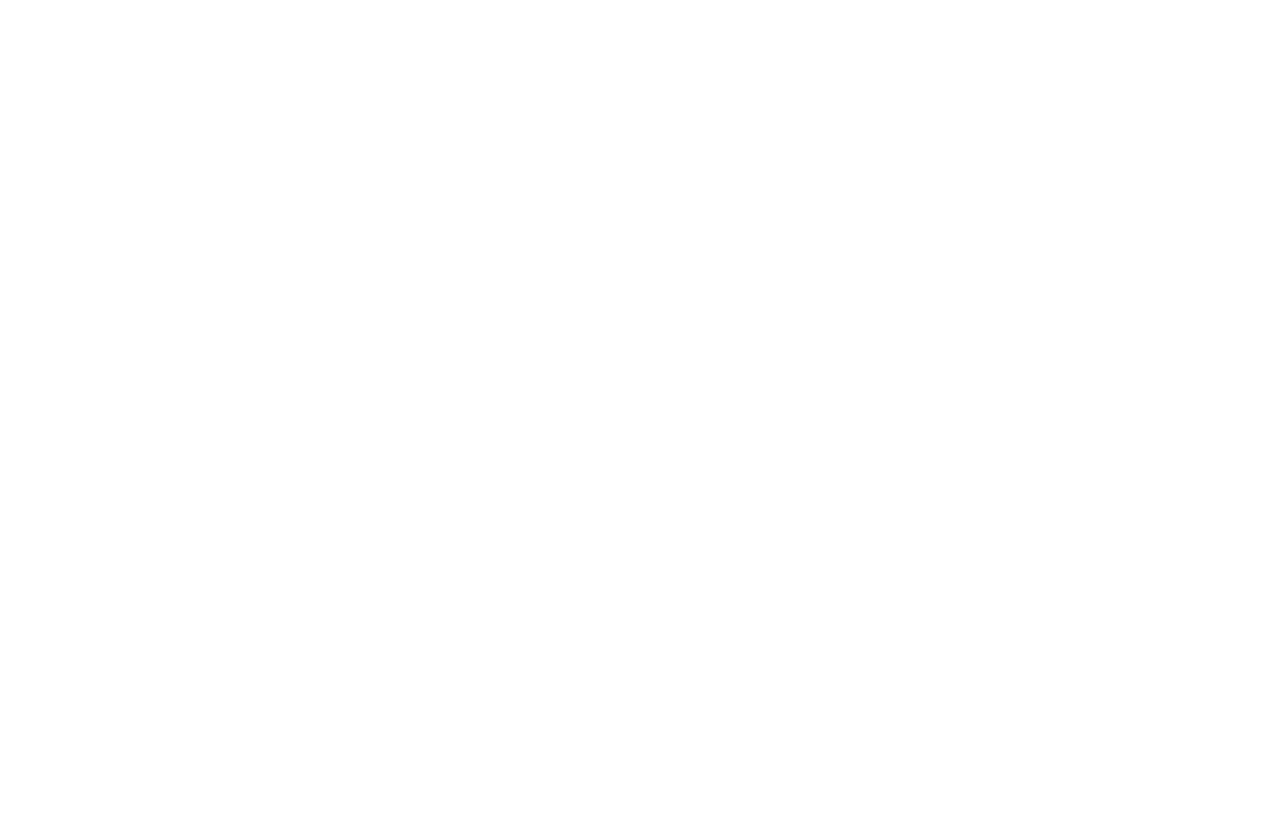
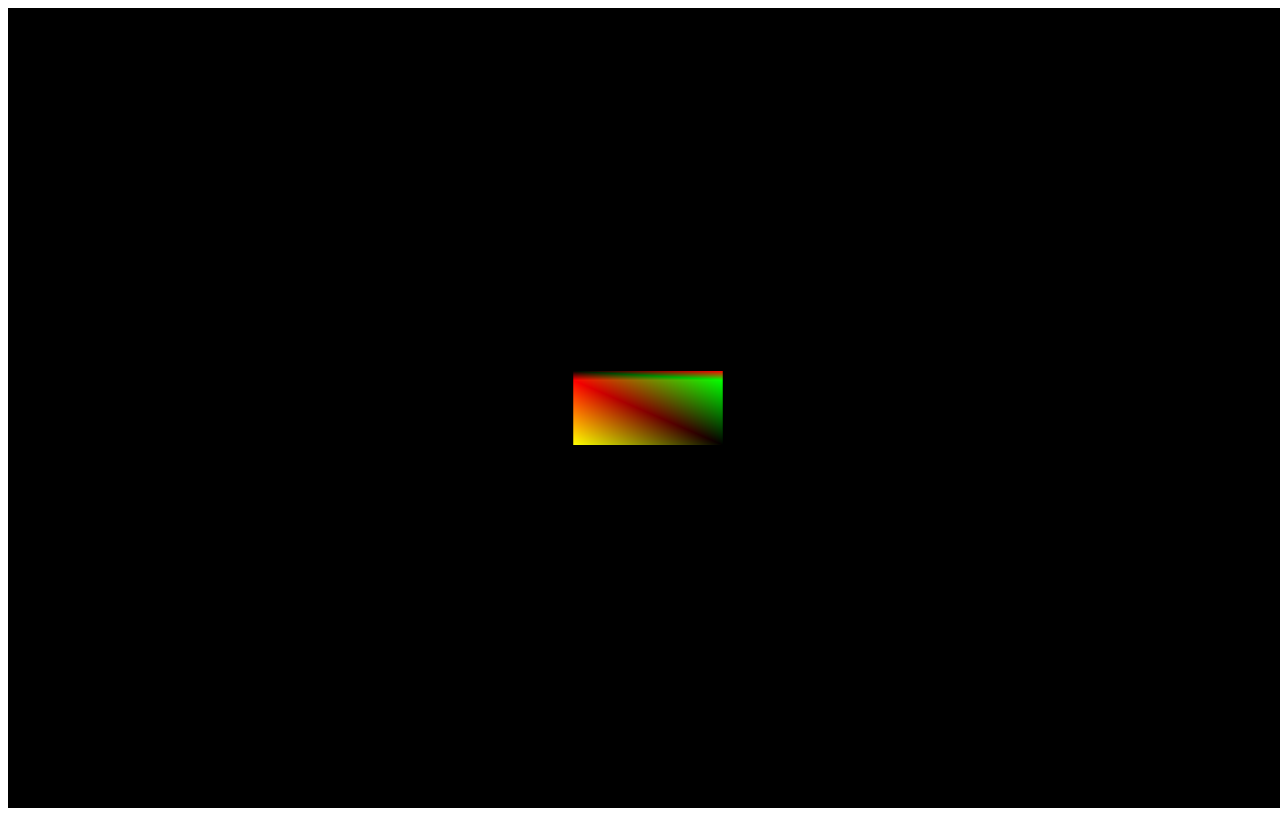
Before and after one commit to kiakalani/PersonalWebPage, a plain HTML site: page index.html in a window 1280 px wide. Drawn offline with Linux system fonts and the light colour scheme.

Commit message:
Added some basic webgl

```diff
--- a/index.html
+++ b/index.html
@@ -5,8 +5,12 @@
     <meta http-equiv="X-UA-Compatible" content="IE=edge">
     <meta name="viewport" content="width=device-width, initial-scale=1.0">
     <title>Document</title>
+
 </head>
 <body>
+    <canvas id="gl_Canvas" width="640" height="480"></canvas>
+    <script src="src/componentType.js"></script>
 
+    <script src="src/index.js"></script>
 </body>
 </html>
--- /dev/null
+++ b/src/componentType.js
@@ -0,0 +1,445 @@
+
+class Matrix4
+{
+
+    constructor()
+    {
+        this.mat = [];
+        for (let i = 0; i < 16; ++i)
+        {
+            if (i % 5 == 0)
+            this.mat.push(1.0);
+            else this.mat.push(0.0);
+        }
+    }
+
+
+    copy()
+    {
+        let m = new Matrix4();
+        for (let i = 0; i < 16; ++i) m.mat[i] = this.mat[i];
+        return m;
+    }
+
+
+    multiply(aMat)
+    {
+
+
+        let mult_mat = Vector.vec3_zero().as_scale_matrix();
+        for (let r = 0; r < 4; ++r)
+        {
+            for (let c = 0; c < 4; ++c)
+            {
+                for (let i = 0; i < 4; ++i)
+                {
+                    mult_mat.mat[r * 4 + c] += this.mat[i * 4 + c] * aMat.mat[r * 4 + i];
+                }
+            }
+        }
+        return mult_mat;
+    }
+
+
+    set(r, c, val)
+    {
+        this.mat[r * 4 + c] = val;
+    }
+
+
+}
+class Vector
+{
+    constructor(size)
+    {
+        this.vecs = [];
+        for (let i = 0; i < size; i++)
+        {
+            this.vecs.push(0);
+        }
+    }
+    static vec3_zero()
+    {
+        return new Vector(3);
+    }
+
+    static vec3_one()
+    {
+        let v = new Vector(3);
+        for (let i = 0; i < 3; ++i) v.vecs[i] = 1.0;
+        return v;
+    }
+
+    dot(another)
+    {
+        let sum = 0.0;
+        for (let i = 0; i < this.vecs.length; ++i)
+        {
+            sum += another.vecs[i] * this.vecs[i];
+        }
+        return sum;
+    }
+
+
+
+
+    plus(another)
+    {
+        let vec = new Vector(this.vecs.length);
+        for (let i = 0; i < vec.vecs.length; i++)
+            vec.vecs[i] = this.vecs[i] + another.vecs[i];
+        return vec;
+    }
+
+    minus(another)
+    {
+        let vec = new Vector(this.vecs.length);
+        for (let i = 0; i < vec.vecs.length; i++)
+            vec.vecs[i] = this.vecs[i] - another.vecs[i];
+        return vec;
+    }
+
+    multiply(another)
+    {
+        let vec = new Vector(this.vecs.length);
+
+        if (typeof another == Vector)
+        {
+            for (let i = 0; i < vec.vecs.length; ++i) vec.vecs[i] = this.vecs[i] * another.vecs[i];
+            return vec;
+        }
+        for (let i = 0; i < this.vecs.length; ++i)
+            vec[i] = this.vecs[i] * another;
+        return vec;
+    }
+
+    last_n(n)
+    {
+        let a = [];
+        for (let i = this.vecs.length - n; i < this.vecs.length; ++i) a.push(this.vecs[i]);
+        let v = new Vector(a.length);
+        v.vecs = a;
+        return v;
+    }
+
+    divide(another)
+    {
+        let vec = new Vector(this.vecs.length);
+
+        if (typeof another == Vector)
+        {
+            for (let i = 0; i < vec.vecs.length; ++i) vec.vecs[i] = this.vecs[i] / another.vecs[i];
+            return vec;
+        }
+        for (let i = 0; i < this.vecs.length; ++i)
+        {
+            vec[i] = this.vecs[i] / another;
+        }
+
+        return vec;
+    }
+
+    length_pow2()
+    {
+        let sum = 0.0;
+        for (let i = 0; i < this.vecs.length; ++i)
+
+        {
+
+            sum += this.vecs[i] * this.vecs[i];
+
+        }
+        return sum;
+    }
+
+    length()
+    {
+
+        return Math.sqrt(this.length_pow2());
+    }
+
+    copy()
+    {
+        let vec = new Vector(this.vecs.length);
+        for (let i = 0; i < this.vecs.length; ++i)
+            vec.vecs[i] = this.vecs[i];
+        return vec;
+    }
+
+    normalize()
+    {
+        let len = this.length();
+        if (len <= 0.0) return Vector.vec3_zero();
+        let cp = this.copy();
+        for (let i = 0; i < cp.length; ++i) cp.vecs[i] /= len;
+        return cp;
+    }
+
+    set_pos(i, x)
+    {
+        this.vecs[i] = x;
+    }
+
+    get_pos(i)
+    {
+        return this.vecs[i];
+    }
+
+    cross(another)
+    {
+        if (this.vecs.length != 3) return this.copy();
+
+        let v = new Vector(3);
+        v.vecs[0] = this.vecs[1] * another.vecs[2] - this.vecs[2] * another.vecs[1];
+        v.vecs[1] = this.vecs[2] * another.vecs[0] - this.vecs[0] * another.vecs[2];
+        v.vecs[2] = this.vecs[0] * another.vecs[1] - this.vecs[1] * another.vecs[0];
+        return v;
+    }
+
+
+    as_transform_matrix()
+    {
+        let mat = new Matrix4();
+        mat.mat[12] = this.vecs[0];
+        mat.mat[13] = this.vecs[1];
+        if (this.vecs.length > 2)
+        {
+            mat.mat[14] = this.vecs[2];
+        }
+        return mat;
+    }
+
+    as_scale_matrix()
+    {
+        let mat = new Matrix4();
+        mat.mat[0] = this.vecs[0];
+        mat.mat[5] = this.vecs[1];
+        if (this.vecs.length > 2)
+        {
+            mat.mat[10] = this.vecs[2];
+        }
+        return mat;
+    }
+
+
+}
+
+
+
+class Quaternion
+{
+    constructor()
+    {
+        this.rotation = new Vector(4);
+        this.rotation.vecs[0] = 1.0;
+    }
+
+
+    static angleAxis(a, x, y, z)
+    {
+        let q = new Quaternion();
+        q.rotation.vecs[0] = Math.cos(a * 0.5);
+        let s = Math.sin(a * 0.5);
+        q.rotation.vecs[1] = x * s;
+        q.rotation.vecs[2] = y * s;
+        q.rotation.vecs[3] = z * s;
+
+        return q;
+
+    }
+
+
+    copy()
+    {
+        let q = new Quaternion();
+        q.rotation.vecs[0] = this.rotation.vecs[0];
+        q.rotation.vecs[1] = this.rotation.vecs[1];
+        q.rotation.vecs[2] = this.rotation.vecs[2];
+        q.rotation.vecs[3] = this.rotation.vecs[3];
+
+        return q;
+    }
+
+
+    normalize()
+    {
+        if (this.rotation.length() <= 0.0)
+        {
+            return new Quaternion();
+        }
+        let q = this.copy();
+
+        let len = q.rotation.length();
+        for (let i = 0; i < 4; ++i) q.rotation[i] /= len;
+        return q;
+    }
+
+    multiply(aQuat)
+    {
+        let q = new Quaternion();
+
+        q.rotation.vecs[0] = this.rotation.vecs[0] * aQuat.rotation.vecs[0] - this.rotation.vecs[1] * aQuat.rotation.vecs[1] - this.rotation.vecs[2] * aQuat.rotation.vecs[2] - this.rotation.vecs[3] * aQuat.rotation.vecs[3];
+        q.rotation.vecs[1] = this.rotation.vecs[0] * aQuat.rotation.vecs[1] + this.rotation.vecs[1] * aQuat.rotation.vecs[0] + this.rotation.vecs[2] * aQuat.rotation.vecs[3] - this.rotation.vecs[3] * aQuat.rotation.vecs[2];
+        q.rotation.vecs[2] = this.rotation.vecs[0] * aQuat.rotation.vecs[2] + this.rotation.vecs[2] * aQuat.rotation.vecs[0] + this.rotation.vecs[3] * aQuat.rotation.vecs[1] - this.rotation.vecs[1] * aQuat.rotation.vecs[3];
+        q.rotation.vecs[3] = this.rotation.vecs[0] * aQuat.rotation.vecs[3] + this.rotation.vecs[3] * aQuat.rotation.vecs[0] + this.rotation.vecs[1] * aQuat.rotation.vecs[2] - this.rotation.vecs[2] * aQuat.rotation.vecs[1];
+        return q;
+    }
+
+
+    get_mat4()
+    {
+        // Result[0][0] = T(1) - T(2) * (qyy +  qzz);
+		// Result[0][1] = T(2) * (qxy + qwz);
+		// Result[0][2] = T(2) * (qxz - qwy);
+
+		// Result[1][0] = T(2) * (qxy - qwz);
+		// Result[1][1] = T(1) - T(2) * (qxx +  qzz);
+		// Result[1][2] = T(2) * (qyz + qwx);
+
+		// Result[2][0] = T(2) * (qxz + qwy);
+		// Result[2][1] = T(2) * (qyz - qwx);
+		// Result[2][2] = T(1) - T(2) * (qxx +  qyy);
+        let mat = new Matrix4();
+        mat.mat[0] = 1.0 - 2.0 * (this.rotation.vecs[2] * this.rotation.vecs[2] + this.rotation.vecs[3] * this.rotation.vecs[3]);
+        mat.mat[1] = 2.0 * (this.rotation.vecs[1] * this.rotation.vecs[2] + this.rotation.vecs[0] * this.rotation.vecs[3]);
+        mat.mat[2] = 2.0 * (this.rotation.vecs[1] * this.rotation.vecs[3] - this.rotation.vecs[2] * this.rotation.vecs[0]);
+
+        mat.mat[4] = 2.0 * this.rotation.vecs[1] * this.rotation.vecs[2] - 2.0 * this.rotation.vecs[3] * this.rotation.vecs[0];
+        mat.mat[5] = 1.0 - 2.0 * (this.rotation.vecs[1] * this.rotation.vecs[1] + this.rotation.vecs[3] * this.rotation.vecs[3]);
+        mat.mat[6] = 2.0 * this.rotation.vecs[2] * this.rotation.vecs[3] + 2.0 * this.rotation.vecs[1] * this.rotation.vecs[0];
+
+
+        mat.mat[8] = 2.0 * (this.rotation.vecs[1] * this.rotation.vecs[3] + this.rotation.vecs[2] * this.rotation.vecs[0]);
+        mat.mat[9] = 2.0 * (this.rotation.vecs[2] * this.rotation.vecs[3] - this.rotation.vecs[1] * this.rotation.vecs[0]);
+        mat.mat[10] = 1.0 - 2.0 * (this.rotation.vecs[1] * this.rotation.vecs[1] + this.rotation.vecs[2] * this.rotation.vecs[2]);
+        return mat;
+    }
+
+
+}
+
+class ComponentType
+{
+    constructor(shader, texture, shape)
+    {
+        this.shader = shader;
+        this.texture = texture;
+        this.shape = shape;
+        this.position = Vector.vec3_zero();
+        this.rotation = new Quaternion();
+        this.scale = Vector.vec3_one();
+    }
+
+
+    render(gl, camera)
+    {
+
+        gl.useProgram(this.shader);
+        let vpos = gl.getAttribLocation(this.shader, "vertex");
+        gl.vertexAttribPointer(vpos, 3, gl.FLOAT, false, 20, 0);
+        let upos = gl.getAttribLocation(this.shader, "uv_val");
+        gl.vertexAttribPointer(upos, 2, gl.FLOAT, false, 20, 12);
+        gl.enableVertexAttribArray(0);
+        gl.enableVertexAttribArray(1);
+
+        gl.useProgram(this.shader);
+
+        camera.render(gl, this.shader);
+        gl.uniformMatrix4fv(gl.getUniformLocation(this.shader, "transformation_mat"), false,
+         new Float32Array(this.position.as_transform_matrix().multiply(this.rotation.get_mat4()).multiply(this.scale.as_scale_matrix()).mat));
+        gl.bindBuffer(gl.ARRAY_BUFFER, this.shape.vbo);
+        gl.bindBuffer(gl.ELEMENT_ARRAY_BUFFER, this.shape.ebo);
+
+
+        gl.drawElements(gl.TRIANGLES, this.shape.size, gl.UNSIGNED_SHORT, 0);
+
+
+
+        (this.rotation.multiply(Quaternion.angleAxis(0.1, 0.0, 0.0, 1.0)).normalize());
+        this.rotation = this.rotation.multiply(Quaternion.angleAxis(0.01, 1.0, 0.0, 0.0));
+
+
+
+
+
+    }
+}
+
+
+
+class Camera
+{
+    constructor()
+    {
+        this.position = new Vector(3);
+        this.forward = new Vector(3);
+        this.forward.vecs[2] = 1.0;
+        this.up = new Vector(3);
+        this.up.vecs[1] = 1.0;
+        this.right = this.up.cross(this.forward);
+        this.c_up = this.forward.cross(this.right).normalize();
+        console.log(this.get_view_mat());
+        this.position.vecs[2] = 0.3;
+    }
+
+
+
+
+
+
+    render(gl, shader)
+    {
+        gl.uniformMatrix4fv(gl.getUniformLocation(shader, "view_mat"), false,
+         new Float32Array(this.get_view_mat().mat));
+
+
+
+
+    }
+
+    get_view_mat()
+    {
+
+        let fwd = this.forward.minus(this.position).normalize();
+        let rgt = this.up.cross(fwd);
+        let up = fwd.cross(rgt);
+
+        let fmat = new Matrix4();
+        fmat.mat[0] = rgt.vecs[0];
+        fmat.mat[4] = rgt.vecs[1];
+        fmat.mat[8] = rgt.vecs[2];
+
+        fmat.mat[1] = up.vecs[0];
+        fmat.mat[5] = up.vecs[1];
+        fmat.mat[9] = up.vecs[2];
+
+        fmat.mat[2] = fwd.vecs[0];
+        fmat.mat[6] = fwd.vecs[1];
+        fmat.mat[10] = fwd.vecs[2];
+
+        fmat.mat[12] = rgt.dot(this.position) * -1.0;
+        fmat.mat[13] = up.dot(this.position) * -1.0;
+        fmat.mat[14] = fwd.dot(this.position) * -1.0;
+        return fmat;
+    }
+
+
+    key_pressed(event)
+    {
+        if (event.key == 'w')
+        {
+            this.position.vecs[2] += 0.01;
+        }
+
+        if (event.key == 's')
+        {
+            this.position.vecs[2] -= 0.01;
+        }
+    }
+
+
+    key_released(event)
+    {
+
+    }
+}
--- /dev/null
+++ b/src/index.js
@@ -0,0 +1,183 @@
+let webgl_instance;
+
+function key_pressed(event)
+{
+    webgl_instance.camera.key_pressed(event);
+}
+
+
+function key_released(event)
+{
+    webgl_instance.camera.key_released(event);
+}
+
+document.addEventListener('keyup', key_released, false);
+document.addEventListener('keydown', key_released, false);
+class WebGlSrc
+{
+    constructor()
+    {
+        let canvas = document.querySelector("#gl_Canvas");
+        canvas.width = window.innerWidth;
+        canvas.height = window.innerHeight;
+        this.gl = canvas.getContext("webgl");
+        if (!this.gl) {
+            document.write("<h1> WebGL is not supported by your system</h1>");
+            return;
+        }
+
+
+
+        this.sampleShader = this.create_shader(
+        `
+#version 100
+
+attribute vec3 vertex;
+attribute vec2 uv_val;
+
+varying vec2 uv_interp;
+varying vec3 pos;
+
+uniform mat4 transformation_mat;
+uniform mat4 view_mat;
+
+void main()
+{
+    uv_interp = uv_val;
+    pos = vertex;
+    gl_Position = view_mat * transformation_mat * vec4(vertex, 1.0);
+}
+        `,
+
+        `
+#version 100
+varying highp vec2 uv_interp;
+varying highp vec3 pos;
+
+void main()
+{
+    gl_FragColor = vec4(uv_interp.xy, 0.0, 1.0);
+}
+        `);
+        this.sampleBuffers = this.create_cube_buffer();
+        this.test_item = new ComponentType(this.sampleShader, null, this.sampleBuffers);
+        this.camera = new Camera();
+
+
+
+
+
+    }
+
+
+
+
+
+    create_cube_buffer()
+    {
+        return this.create_buffer(
+            [
+                -0.5, -0.5, -0.5,  0.0, 0.0,
+                -0.5, 0.5, -0.5,   0.0, 1.0,
+                0.5, 0.5, -0.5,    1.0, 1.0,
+                0.5, -0.5, -0.5,   1.0, 0.0,
+                -0.5, -0.5, 0.5,   1.0, 0.0,
+                -0.5, 0.5, 0.5,    1.0, 1.0,
+                0.5, 0.5, 0.5,     0.0, 0.0,
+                0.5, -0.5, 0.5,    0.0, 1.0
+            ],
+            [
+                0, 1, 2,
+                0, 2, 3,
+                0, 4, 1,
+                4, 1, 5,
+                5, 1, 2,
+                5, 2, 6,
+                4, 5, 6,
+                4, 6, 7,
+                2, 3, 7,
+                2, 7, 6,
+                4, 0, 7,
+                0, 3, 7
+            ]
+        )
+    }
+
+    create_shader(vert, frag)
+    {
+        let vs = this.gl.createShader(this.gl.VERTEX_SHADER);
+        //console.log(this.gl.GL_VERTEX_SHADER, this.gl.createShader);
+        this.gl.shaderSource(vs, vert);
+        this.gl.compileShader(vs);
+        if (!this.gl.getShaderParameter(vs, this.gl.COMPILE_STATUS))
+        {
+            console.log("Vertex shader error\n",this.gl.getShaderInfoLog(vs));
+            this.gl.deleteShader(vs);
+            return;
+        }
+
+        let fs = this.gl.createShader(this.gl.FRAGMENT_SHADER);
+        this.gl.shaderSource(fs, frag);
+        this.gl.compileShader(fs);
+        if (!this.gl.getShaderParameter(fs, this.gl.COMPILE_STATUS))
+        {
+            console.log("fragment shader error\n", this.gl.getShaderInfoLog(fs));
+            this.gl.deleteShader(vs);
+            this.gl.deleteShader(fs);
+            return;
+        }
+
+
+        let program = this.gl.createProgram();
+        this.gl.attachShader(program, vs);
+        this.gl.attachShader(program, fs);
+        this.gl.linkProgram(program);
+        console.log(this.gl.getProgramParameter(program, this.gl.LINK_STATUS));
+
+        if (!this.gl.getProgramParameter(program, this.gl.LINK_STATUS))
+        {
+            console.log("LINKING ERROR", this.gl.getProgramInfoLog(program));
+            return;
+        }
+        return program;
+    }
+
+    create_buffer(vertices, indices)
+    {
+        let vbo = this.gl.createBuffer();
+        let ebo = this.gl.createBuffer();
+        this.gl.bindBuffer(this.gl.ARRAY_BUFFER, vbo);
+        this.gl.bufferData(this.gl.ARRAY_BUFFER, new Float32Array(vertices), this.gl.STATIC_DRAW);
+        this.gl.bindBuffer(this.gl.ELEMENT_ARRAY_BUFFER, ebo);
+        this.gl.bufferData(this.gl.ELEMENT_ARRAY_BUFFER, new Uint16Array(indices), this.gl.STATIC_DRAW);
+
+        return {vbo:vbo, ebo:ebo, size: indices.length};
+    }
+
+    main()
+    {
+        this.gl.clearColor(0.0, 0.0, 0.0, 1.0);
+        this.gl.enable(this.gl.DEPTH_TEST);
+        this.gl.clear(this.gl.COLOR_BUFFER_BIT | this.gl.DEPTH_BUFFER_BIT);
+        this.test_item.render(this.gl, this.camera);
+
+
+
+    }
+
+}
+
+
+webgl_instance = new WebGlSrc();
+function render_call()
+{
+    webgl_instance.main();
+    window.requestAnimationFrame(render_call);
+
+}
+
+
+
+
+
+window.onload = render_call;
```
